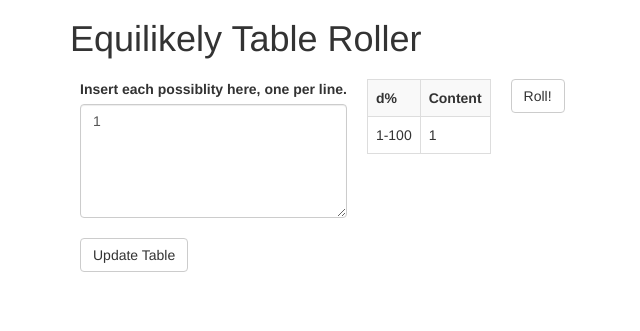
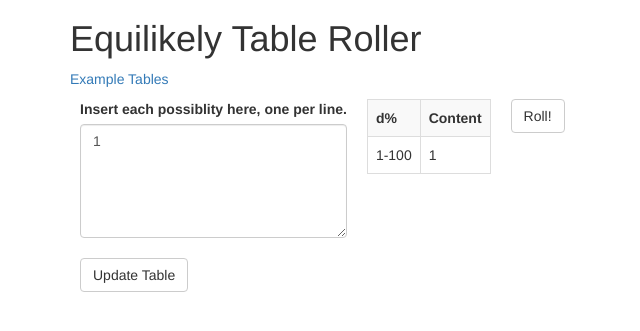
Before and after one commit to MattClucas/d20toolkit, a PHP site: page /tools/tableroller/tableroller.php?t=1 in a window 1280 px wide. Shown: the part 51-382 px from the top of the page, without its empty margins (0-640 px from the left). Run offline with PHP 8.4, Linux system fonts and the light colour scheme; some libraries are stand-ins or nearby versions.

Commit message:
Adding link to examples for the table roller.

```diff
--- a/tools/tableroller/tableroller.php
+++ b/tools/tableroller/tableroller.php
@@ -142,6 +142,8 @@
         ?>
         <div id="mainDiv" class="container">
             <h1>Equilikely Table Roller</h1>
+            <a href="links.php">Example Tables</a>
+            </br>
 
             <div id="formBlock" class="block form-group">
                 <form method="GET" action="/tools/tableroller/tableroller.php">
```
